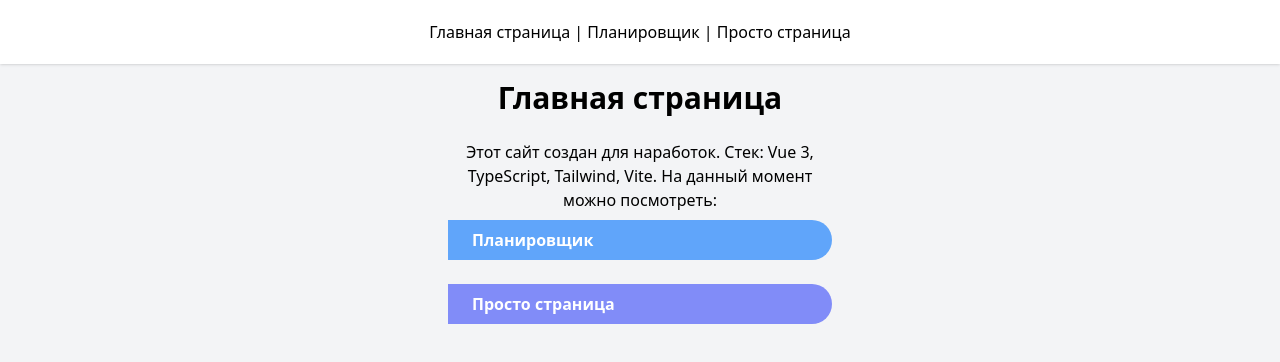
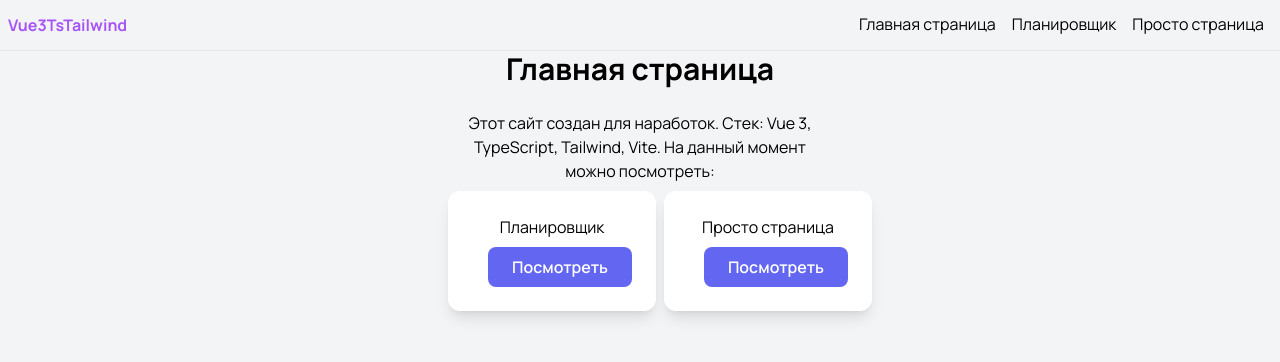
Before and after one commit to AlexandrInita/Vue3TSTailwind, a Vue app: page / in a window 1280 px wide. Shown: the top 362 px of the page. Built offline with nearby package versions, Linux system fonts and the light colour scheme.

Commit message:
update MainPage, header style

```diff
--- a/src/App.vue
+++ b/src/App.vue
@@ -1,10 +1,21 @@
 <template>
-  <div>
-    <div id="nav" class="text-center pt-5 pb-5 mb-4 shadow bg-white">
-      <router-link class="hover:font-bold" to="/">Главная страница</router-link> |
-      <router-link class="hover:font-bold" to="/planner">Планировщик</router-link> |
-      <router-link class="hover:font-bold" to="/simplePage">Просто страница</router-link>
-    </div>
+  <div class="max-w-screen-xl mx-auto font-main">
+    <header class="px-2 border-b flex items-center justify-between">
+      <router-link class="py-3 font-bold text-purple-500" to="/">Vue3TsTailwind</router-link>
+      <div class="hidden md:flex">
+        <router-link class="header-link" to="/">Главная страница</router-link>
+        <router-link class="header-link" to="/planner">Планировщик</router-link>
+        <router-link class="header-link" to="/simplePage">Просто страница</router-link>
+      </div>
+      <svg
+        class="inline-block md:hidden h-8 w-8 text-gray-500" viewBox="0 0 24 24" fill="none" stroke="currentColor"
+        stroke-width="2" stroke-linecap="round" stroke-linejoin="round"
+      >
+        <line x1="3" y1="12" x2="21" y2="12" />
+        <line x1="3" y1="6" x2="21" y2="6" />
+        <line x1="3" y1="18" x2="21" y2="18" />
+      </svg>
+    </header>
 
     <router-view/>
   </div>
--- a/src/pages/MainPage.vue
+++ b/src/pages/MainPage.vue
@@ -8,16 +8,24 @@
       <div class="my-2 text-center">
         Этот сайт создан для наработок.
         Стек: Vue 3, TypeScript, Tailwind, Vite.
-        На данный момент можно посмотреть:</div>
-      <router-link
-        class="py-2 px-6 bg-blue-400 text-white font-semibold rounded-r-full rounded-l-sm"
-        to="/planner"
-      >Планировщик</router-link>
-      <br>
-      <router-link
-        class="py-2 px-6 bg-indigo-400 text-white font-semibold rounded-r-full rounded-l-sm"
-        to="/simplePage"
-      >Просто страница</router-link>
+        На данный момент можно посмотреть:
+      </div>
+
+      <div class="flex">
+        <div class="p-6 basis-1/2 bg-white rounded-xl shadow-lg hover:shadow-xl flex flex-col items-center space-x-4">
+          <div>Планировщик</div>
+          <router-link class="mt-2 py-2 px-6 bg-indigo-500 hover:bg-indigo-600 text-white font-semibold rounded-lg" to="/planner">
+            Посмотреть
+          </router-link>
+        </div>
+
+        <div class="ml-2 p-6 basis-1/2 bg-white rounded-xl shadow-lg hover:shadow-xl flex flex-col items-center space-x-4">
+          <div>Просто страница</div>
+          <router-link class="mt-2 py-2 px-6 bg-indigo-500 hover:bg-indigo-600 text-white font-semibold rounded-lg" to="/simplePage">
+            Посмотреть
+          </router-link>
+        </div>
+      </div>
     </div>
   </div>
 </template>
--- a/src/style.css
+++ b/src/style.css
@@ -1,3 +1,5 @@
+@import url('https://fonts.googleapis.com/css2?family=Manrope:wght@200;300;400;500;600;700;800&display=swap');
+
 @tailwind base;
 @tailwind components;
 @tailwind utilities;
@@ -5,3 +7,7 @@
 body {
     @apply bg-gray-100;
 }
+
+.header-link {
+    @apply inline-block py-3 px-2 border-b-2 border-transparent hover:text-purple-500 hover:border-purple-500;
+}
--- a/tailwind.config.cjs
+++ b/tailwind.config.cjs
@@ -11,6 +11,9 @@ module.exports = {
       },
       transitionDuration: {
         DEFAULT: '300ms'
+      },
+      fontFamily: {
+        main: ['Manrope']
       }
     },
   },
```
